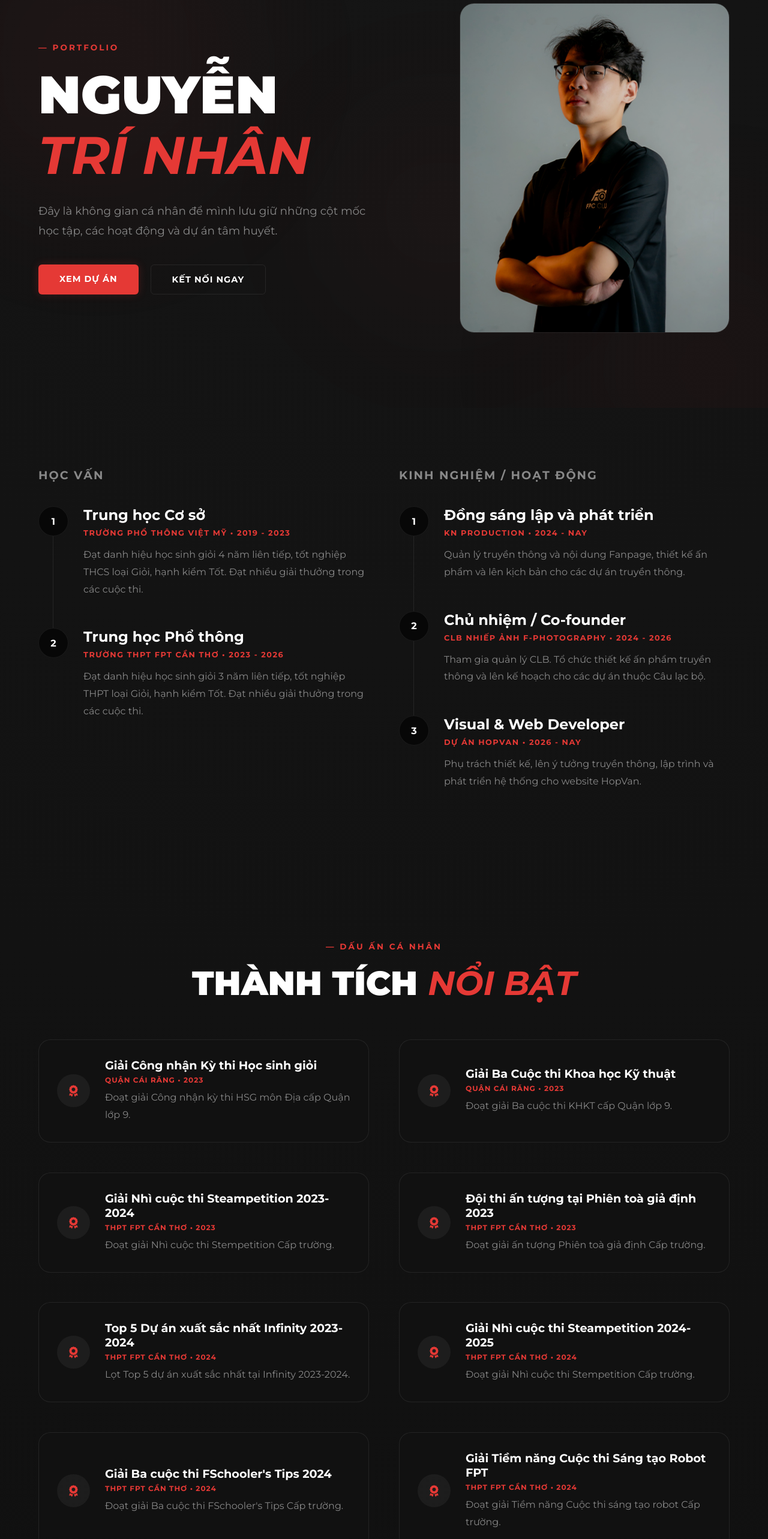
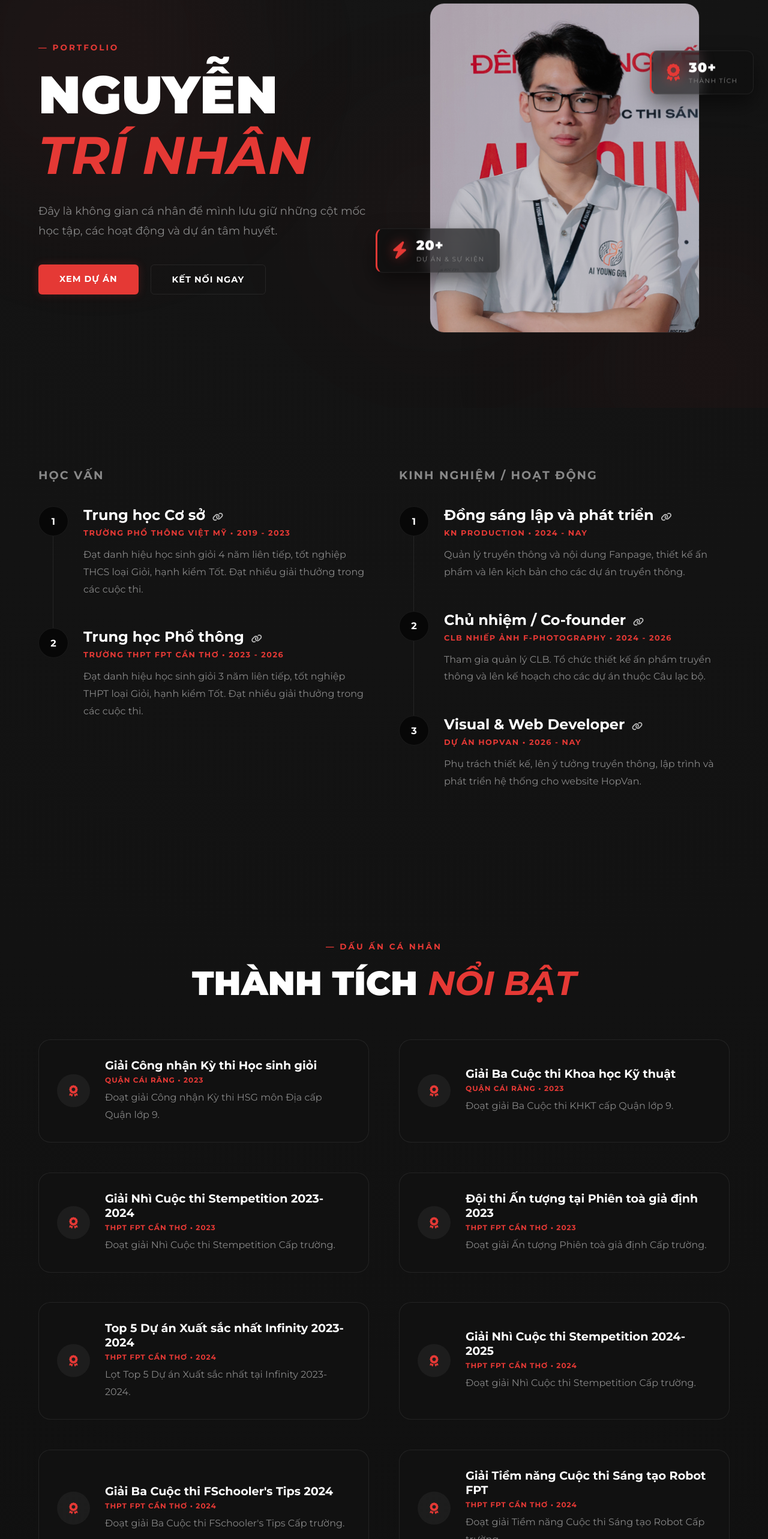
Before and after one commit to trinhan22/tri-nhan-portfolio, a React (Vite) app: page / in a window 1280 px wide. Shown: the part 120-2686 px from the top of the page at 60% size. Built offline with nearby package versions, Linux system fonts and the light colour scheme.

Commit message:
Cap nhat lien ket

```diff
--- a/src/App.jsx
+++ b/src/App.jsx
@@ -136,8 +136,9 @@ function App() {
     {
       category: 'THIẾT KẾ',
       role: '/ GRAPHIC DESIGNER / CONTENT',
-      title: 'Social Media Post - "Mấy cái post vặt"',
+      title: 'Design lộn xộn',
       desc: 'Ấn phẩm phục vụ mục đích truyền thông của F-Photo & KN Production.',
+      link: 'https://www.behance.net/gallery/244426789/SOCIAL-MEDIA-POST-KIEU-KN-PRODUCTION',
       logo: '/images/design-7/1.png',
       mainImg: '/images/design-7/1.png',
       images: [
@@ -153,6 +154,7 @@ function App() {
       role: '/ GRAPHIC DESIGNER / CONTENT',
       title: 'ID Card Design - "ID Card CLB F-Photo"',
       desc: 'Ấn phẩm phục vụ mục đích truyền thông của CLB F-Photo.',
+      link: 'https://www.behance.net/gallery/240268505/ID-CARD-F-PHOTO',
       logo: '/images/design-6/1.png',
       mainImg: '/images/design-6/1.png',
       images: [
@@ -168,6 +170,7 @@ function App() {
       role: '/ GRAPHIC DESIGNER / CONTENT',
       title: 'Key Visual - "Sự Kiện Chiếu Phim Địa Đạo"',
       desc: 'Ấn phẩm phục vụ mục đích truyền thông của CLB F-Photo.',
+      link: 'https://www.behance.net/gallery/239999329/KEY-VISUAL-CHIU-PHIM-MIN-PHI-DA-DO',
       logo: '/images/design-5/1.png',
       mainImg: '/images/design-5/2.png',
       images: [
@@ -183,6 +186,7 @@ function App() {
       role: '/ GRAPHIC DESIGNER / CONTENT',
       title: 'Social Media Post - "Tứ Trụ F-Photography"',
       desc: 'Ấn phẩm phục vụ mục đích truyền thông của CLB F-Photo.',
+      link: 'https://www.behance.net/gallery/238147195/SOCIAL-MEDIA-POST-T-TR-F-PHOTO',
       logo: '/images/design-4/1.png',
       mainImg: '/images/design-4/2.png',
       images: [
@@ -198,6 +202,7 @@ function App() {
       role: '/ GRAPHIC DESIGNER / CONTENT',
       title: 'Social Media Post - "Chiêu mộ thành viên F-Photo"',
       desc: 'Ấn phẩm phục vụ mục đích truyền thông của CLB F-Photo.',
+      link: 'https://www.behance.net/gallery/236224381/SOCIAL-MEDIA-POST-F-PHOTO-CHIEU-M-THANH-VIEN',
       logo: '/images/design-3/1.png',
       mainImg: '/images/design-3/2.png',
       images: [
@@ -213,6 +218,7 @@ function App() {
       role: '/ GRAPHIC DESIGNER / CONTENT',
       title: 'Social Media Post - "F-Photo Thay Áo Mới"',
       desc: 'Ấn phẩm phục vụ mục đích truyền thông của CLB F-Photo.',
+      link: 'https://www.behance.net/gallery/236223287/SOCIAL-MEDIA-POST-F-PHOTO-THAY-AO-MI',
       logo: '/images/design-2/1.png',
       mainImg: '/images/design-2/2.png',
       images: [
@@ -228,6 +234,7 @@ function App() {
       role: '/ GRAPHIC DESIGNER / CONTENT',
       title: 'Magazine - "Tạp chí F-Star Phương Nghi"',
       desc: 'Ấn phẩm được lựa chọn đăng tải trên Tập san kiến đọc.',
+      link: 'https://www.behance.net/gallery/236216401/MAGAZINE-F-STAR-PHUONG-NGHI',
       logo: '/images/design-1/1.png',
       mainImg: '/images/design-1/1.png',
       images: [
@@ -308,6 +315,7 @@ function App() {
       role: '/ QUẢN LÝ DỰ ÁN / BAN TỔ CHỨC',
       title: 'Sự kiện chiếu phim đặc biệt - Chào mừng tết Nguyên đán 2026',
       desc: 'Chào đón xuân Bính Ngọ 2026, CLB Nhiếp ảnh F-Photography, CLB Nấu ăn F-Chef và CLB Tâm lý F-Heart lần đầu tiên "bắt tay" tổ chức buổi công chiếu phim Tết đặc biệt: “NHÀ BÀ NỮ”.',
+      link: 'https://www.facebook.com/share/p/1NFeGFSmao/',
       logo: '/images/project-4/1.png',
       mainImg: '/images/project-4/1.png',
       images: [
@@ -323,6 +331,7 @@ function App() {
       role: '/ QUẢN LÝ DỰ ÁN / BAN TỔ CHỨC',
       title: 'Sự kiện giao lưu CLB F-Photography & CLB Nhiếp ảnh THPT BHN',
       desc: 'Buổi giao lưu cùng CLB Nhiếp Ảnh THPT Bùi Hữu Nghĩa – một dịp đặc biệt để các bạn trẻ yêu nhiếp ảnh được gặp gỡ, học hỏi và cùng nhau chia sẻ những câu chuyện sau ống kính.',
+      link: 'https://www.facebook.com/share/p/18sa5xu2Aa/',
       logo: '/images/project-3/1.png',
       mainImg: '/images/project-3/2.png',
       images: [
@@ -339,6 +348,7 @@ function App() {
       title: 'Sự kiện "Photobooth cùng FSchoolers"',
       desc: 'Dự án Chạy Photoboth với sự kết hợp đặc biệt dành riêng cho các bạn học sinh THPT FPT Cần Thơ, cuộc hợp tác giữa CLB nhiếp ảnh F-Photography và Photogenic Vietnam',
       logo: '/images/project-2/1.png',
+      link: 'https://www.facebook.com/share/p/1KUKEKgU6v/',
       mainImg: '/images/project-2/1.png',
       images: [
         '/images/project-2/2.png',
@@ -354,6 +364,7 @@ function App() {
       title: 'Cuộc thi ảnh Catch The Moment: Summer 2025',
       desc: '“Catch the moment: Summer 2025” là sân chơi dành riêng cho cán bộ nhân viên, giáo viên và học sinh trường THPT FPT Cần Thơ.',
       logo: '/images/project-1/1.png',
+      link: 'https://www.facebook.com/share/p/1KNRQsYXUC/',
       mainImg: '/images/project-1/1.png',
       images: [
         '/images/project-1/2.png',
@@ -410,63 +421,122 @@ function App() {
                   <a href="#contact" className="btn btn-outline">KẾT NỐI NGAY</a>
                 </div>
               </div>
+              {/* BỎ style position relative ở đây */}
               <div className="hero-media">
-                <div className="media-card" onMouseEnter={() => setIsHoveringBtn(true)} onMouseLeave={() => setIsHoveringBtn(false)}>
-                  <img src="/images/hero.jpg" alt="Profile Hero" />
+
+                {/* 👉 THÊM THẺ NÀY: Khóa tọa độ ôm sát đúng 450px của bức ảnh */}
+                <div style={{ position: 'relative', width: '100%', maxWidth: '450px' }}>
+
+                  <div className="media-card" onMouseEnter={() => setIsHoveringBtn(true)} onMouseLeave={() => setIsHoveringBtn(false)}>
+                    <img src="/images/hero.jpg" alt="Profile Hero" />
+                  </div>
+
+                  <div className="floating-badge badge-1">
+                    <div className="badge-icon"><i className="fas fa-bolt"></i></div>
+                    <div className="badge-text">
+                      <span className="badge-num">20+</span>
+                      <span className="badge-label">DỰ ÁN & SỰ KIỆN</span>
+                    </div>
+                  </div>
+
+                  <div className="floating-badge badge-2">
+                    <div className="badge-icon"><i className="fas fa-award"></i></div>
+                    <div className="badge-text">
+                      <span className="badge-num">30+</span>
+                      <span className="badge-label">THÀNH TÍCH</span>
+                    </div>
+                  </div>
+
                 </div>
+                {/* 👉 ĐÓNG THẺ KHÓA TỌA ĐỘ */}
+
               </div>
             </section>
 
-            {/* 2. TIMELINE SECTION (Học vấn & Kinh nghiệm - Cấu trúc Ảnh 1) */}
+            {/* 2. TIMELINE SECTION (Học vấn & Kinh nghiệm - Có link) */}
             <section id="timeline">
               <div className="grid-2">
+
+                {/* --- CỘT HỌC VẤN --- */}
                 <div className="timeline-col fade-in-section">
                   <h3 className="col-title">HỌC VẤN</h3>
+
                   <div className="timeline-item">
                     <div className="timeline-num">1</div>
                     <div className="timeline-content">
-                      <h4>Trung học Cơ sở</h4>
+                      <h4>
+                        {/* THAY LINK TRƯỜNG VIỆT MỸ VÀO href */}
+                        <a href="https://vietmycantho.edu.vn" target="_blank" rel="noreferrer" style={{ color: 'inherit', textDecoration: 'none' }} onMouseEnter={() => setIsHoveringBtn(true)} onMouseLeave={() => setIsHoveringBtn(false)}>
+                          Trung học Cơ sở <i className="fas fa-link" style={{ fontSize: '0.9rem', marginLeft: '5px', opacity: 0.7 }}></i>
+                        </a>
+                      </h4>
                       <span className="timeline-meta">Trường Phổ thông Việt Mỹ • 2019 - 2023</span>
                       <p className="text-desc">Đạt danh hiệu học sinh giỏi 4 năm liên tiếp, tốt nghiệp THCS loại Giỏi, hạnh kiểm Tốt. Đạt nhiều giải thưởng trong các cuộc thi.</p>
                     </div>
                   </div>
+
                   <div className="timeline-item">
                     <div className="timeline-num">2</div>
                     <div className="timeline-content">
-                      <h4>Trung học Phổ thông</h4>
+                      <h4>
+                        {/* THAY LINK TRƯỜNG FPT VÀO href */}
+                        <a href="https://cantho-school.fpt.edu.vn" target="_blank" rel="noreferrer" style={{ color: 'inherit', textDecoration: 'none' }} onMouseEnter={() => setIsHoveringBtn(true)} onMouseLeave={() => setIsHoveringBtn(false)}>
+                          Trung học Phổ thông <i className="fas fa-link" style={{ fontSize: '0.9rem', marginLeft: '5px', opacity: 0.7 }}></i>
+                        </a>
+                      </h4>
                       <span className="timeline-meta">Trường THPT FPT Cần Thơ • 2023 - 2026</span>
                       <p className="text-desc">Đạt danh hiệu học sinh giỏi 3 năm liên tiếp, tốt nghiệp THPT loại Giỏi, hạnh kiểm Tốt. Đạt nhiều giải thưởng trong các cuộc thi.</p>
                     </div>
                   </div>
                 </div>
 
+                {/* --- CỘT KINH NGHIỆM --- */}
                 <div className="timeline-col fade-in-section">
                   <h3 className="col-title">KINH NGHIỆM / HOẠT ĐỘNG</h3>
+
                   <div className="timeline-item">
                     <div className="timeline-num">1</div>
                     <div className="timeline-content">
-                      <h4>Đồng sáng lập và phát triển</h4>
+                      <h4>
+                        {/* THAY LINK FANPAGE KN PRODUCTION VÀO href */}
+                        <a href="https://www.facebook.com/KNProduction1" target="_blank" rel="noreferrer" style={{ color: 'inherit', textDecoration: 'none' }} onMouseEnter={() => setIsHoveringBtn(true)} onMouseLeave={() => setIsHoveringBtn(false)}>
+                          Đồng sáng lập và phát triển <i className="fas fa-link" style={{ fontSize: '0.9rem', marginLeft: '5px', opacity: 0.7 }}></i>
+                        </a>
+                      </h4>
                       <span className="timeline-meta">KN Production • 2024 - Nay</span>
                       <p className="text-desc">Quản lý truyền thông và nội dung Fanpage, thiết kế ấn phẩm và lên kịch bản cho các dự án truyền thông.</p>
                     </div>
                   </div>
+
                   <div className="timeline-item">
                     <div className="timeline-num">2</div>
                     <div className="timeline-content">
-                      <h4>Chủ nhiệm / Co-founder</h4>
+                      <h4>
+                        {/* THAY LINK CLB F-PHOTO VÀO href */}
+                        <a href="https://fphotography.club" target="_blank" rel="noreferrer" style={{ color: 'inherit', textDecoration: 'none' }} onMouseEnter={() => setIsHoveringBtn(true)} onMouseLeave={() => setIsHoveringBtn(false)}>
+                          Chủ nhiệm / Co-founder <i className="fas fa-link" style={{ fontSize: '0.9rem', marginLeft: '5px', opacity: 0.7 }}></i>
+                        </a>
+                      </h4>
                       <span className="timeline-meta">CLB Nhiếp ảnh F-Photography • 2024 - 2026</span>
                       <p className="text-desc">Tham gia quản lý CLB. Tổ chức thiết kế ấn phẩm truyền thông và lên kế hoạch cho các dự án thuộc Câu lạc bộ.</p>
                     </div>
                   </div>
+
                   <div className="timeline-item">
                     <div className="timeline-num">3</div>
                     <div className="timeline-content">
-                      <h4>Visual & Web Developer</h4>
+                      <h4>
+                        {/* THAY LINK HOPVAN VÀO href */}
+                        <a href="https://hopvan.info.vn" target="_blank" rel="noreferrer" style={{ color: 'inherit', textDecoration: 'none' }} onMouseEnter={() => setIsHoveringBtn(true)} onMouseLeave={() => setIsHoveringBtn(false)}>
+                          Visual & Web Developer <i className="fas fa-link" style={{ fontSize: '0.9rem', marginLeft: '5px', opacity: 0.7 }}></i>
+                        </a>
+                      </h4>
                       <span className="timeline-meta">Dự án HopVan • 2026 - Nay</span>
                       <p className="text-desc">Phụ trách thiết kế, lên ý tưởng truyền thông, lập trình và phát triển hệ thống cho website HopVan.</p>
                     </div>
                   </div>
                 </div>
+
               </div>
             </section>
 
@@ -484,7 +554,7 @@ function App() {
                   <div className="achieve-info">
                     <h4>Giải Công nhận Kỳ thi Học sinh giỏi</h4>
                     <span>Quận Cái Răng • 2023</span>
-                    <p className="text-desc">Đoạt giải Công nhận kỳ thi HSG môn Địa cấp Quận lớp 9.</p>
+                    <p className="text-desc">Đoạt giải Công nhận Kỳ thi HSG môn Địa cấp Quận lớp 9.</p>
                   </div>
                 </div>
 
@@ -494,7 +564,7 @@ function App() {
                   <div className="achieve-info">
                     <h4>Giải Ba Cuộc thi Khoa học Kỹ thuật</h4>
                     <span>Quận Cái Răng • 2023</span>
-                    <p className="text-desc">Đoạt giải Ba cuộc thi KHKT cấp Quận lớp 9.</p>
+                    <p className="text-desc">Đoạt giải Ba Cuộc thi KHKT cấp Quận lớp 9.</p>
                   </div>
                 </div>
 
@@ -502,9 +572,9 @@ function App() {
                 <div className="glow-card achieve-card fade-in-section">
                   <div className="achieve-icon"><i className="fas fa-award"></i></div>
                   <div className="achieve-info">
-                    <h4>Giải Nhì cuộc thi Steampetition 2023-2024</h4>
+                    <h4>Giải Nhì Cuộc thi Stempetition 2023-2024</h4>
                     <span>THPT FPT Cần Thơ • 2023</span>
-                    <p className="text-desc">Đoạt giải Nhì cuộc thi Stempetition Cấp trường.</p>
+                    <p className="text-desc">Đoạt giải Nhì Cuộc thi Stempetition Cấp trường.</p>
                   </div>
                 </div>
 
@@ -512,9 +582,9 @@ function App() {
                 <div className="glow-card achieve-card fade-in-section">
                   <div className="achieve-icon"><i className="fas fa-award"></i></div>
                   <div className="achieve-info">
-                    <h4>Đội thi ấn tượng tại Phiên toà giả định 2023</h4>
+                    <h4>Đội thi Ấn tượng tại Phiên toà giả định 2023</h4>
                     <span>THPT FPT Cần Thơ • 2023</span>
-                    <p className="text-desc">Đoạt giải ấn tượng Phiên toà giả định Cấp trường.</p>
+                    <p className="text-desc">Đoạt giải Ấn tượng Phiên toà giả định Cấp trường.</p>
                   </div>
                 </div>
 
@@ -522,9 +592,9 @@ function App() {
                 <div className="glow-card achieve-card fade-in-section">
                   <div className="achieve-icon"><i className="fas fa-award"></i></div>
                   <div className="achieve-info">
-                    <h4>Top 5 Dự án xuất sắc nhất Infinity 2023-2024</h4>
+                    <h4>Top 5 Dự án Xuất sắc nhất Infinity 2023-2024</h4>
                     <span>THPT FPT Cần Thơ • 2024</span>
-                    <p className="text-desc">Lọt Top 5 dự án xuất sắc nhất tại Infinity 2023-2024.</p>
+                    <p className="text-desc">Lọt Top 5 Dự án Xuất sắc nhất tại Infinity 2023-2024.</p>
                   </div>
                 </div>
 
@@ -532,9 +602,9 @@ function App() {
                 <div className="glow-card achieve-card fade-in-section">
                   <div className="achieve-icon"><i className="fas fa-award"></i></div>
                   <div className="achieve-info">
-                    <h4>Giải Nhì cuộc thi Steampetition 2024-2025</h4>
+                    <h4>Giải Nhì Cuộc thi Stempetition 2024-2025</h4>
                     <span>THPT FPT Cần Thơ • 2024</span>
-                    <p className="text-desc">Đoạt giải Nhì cuộc thi Stempetition Cấp trường.</p>
+                    <p className="text-desc">Đoạt giải Nhì Cuộc thi Stempetition Cấp trường.</p>
                   </div>
                 </div>
 
@@ -542,9 +612,9 @@ function App() {
                 <div className="glow-card achieve-card fade-in-section">
                   <div className="achieve-icon"><i className="fas fa-award"></i></div>
                   <div className="achieve-info">
-                    <h4>Giải Ba cuộc thi FSchooler's Tips 2024</h4>
+                    <h4>Giải Ba Cuộc thi FSchooler's Tips 2024</h4>
                     <span>THPT FPT Cần Thơ • 2024</span>
-                    <p className="text-desc">Đoạt giải Ba cuộc thi FSchooler's Tips Cấp trường.</p>
+                    <p className="text-desc">Đoạt giải Ba Cuộc thi FSchooler's Tips Cấp trường.</p>
                   </div>
                 </div>
 
@@ -554,7 +624,7 @@ function App() {
                   <div className="achieve-info">
                     <h4>Giải Tiềm năng Cuộc thi Sáng tạo Robot FPT</h4>
                     <span>THPT FPT Cần Thơ • 2024</span>
-                    <p className="text-desc">Đoạt giải Tiềm năng Cuộc thi sáng tạo robot Cấp trường.</p>
+                    <p className="text-desc">Đoạt giải Tiềm năng Cuộc thi Sáng tạo Robot Cấp trường.</p>
                   </div>
                 </div>
 
@@ -574,7 +644,7 @@ function App() {
                   <div className="achieve-info">
                     <h4>Giải Nhì Cuộc thi Khoa học Kỹ thuật</h4>
                     <span>Thành phố Cần Thơ • 2024</span>
-                    <p className="text-desc">Đoạt giải Nhì cuộc thi KHKT cấp Thành phố.</p>
+                    <p className="text-desc">Đoạt giải Nhì Cuộc thi KHKT cấp Thành phố.</p>
                   </div>
                 </div>
 
@@ -582,9 +652,9 @@ function App() {
                 <div className="glow-card achieve-card fade-in-section">
                   <div className="achieve-icon"><i className="fas fa-award"></i></div>
                   <div className="achieve-info">
-                    <h4>Ngày Hội Địa Lí Đa Quốc Gia Mùa 2</h4>
+                    <h4>Ngày hội Địa lí Đa quốc gia mùa 2</h4>
                     <span>THPT FPT Cần Thơ • 2024</span>
-                    <p className="text-desc">Đoạt Giải Infographic Ấn Tượng.</p>
+                    <p className="text-desc">Đoạt Giải Infographic Ấn tượng.</p>
                   </div>
                 </div>
 
@@ -634,7 +704,7 @@ function App() {
                   <div className="achieve-info">
                     <h4>Top 1 Địa lý - Tiếp sức mùa thi 2025</h4>
                     <span>THPT FPT Cần Thơ • 2025</span>
-                    <p className="text-desc">Đoạt Top 1 Môn Địa Lý tại Tiếp sức mùa thi 2025.</p>
+                    <p className="text-desc">Đoạt Top 1 môn Địa lý tại Tiếp sức mùa thi 2025.</p>
                   </div>
                 </div>
 
@@ -712,9 +782,9 @@ function App() {
                 <div className="glow-card achieve-card fade-in-section">
                   <div className="achieve-icon"><i className="fas fa-award"></i></div>
                   <div className="achieve-info">
-                    <h4>Top 63 dự án được đăng trên báo Thanh Niên</h4>
+                    <h4>Top 63 Dự án được đăng trên báo Thanh Niên</h4>
                     <span>Cấp Quốc gia • 2025</span>
-                    <p className="text-desc">Top 63 dự án tại cuộc thi phim ngắn Vietnamese 2025.</p>
+                    <p className="text-desc">Top 63 Dự án tại Cuộc thi phim ngắn Vietnamese 2025.</p>
                   </div>
                 </div>
 
@@ -973,8 +1043,8 @@ function App() {
                 <div className="footer-nav" style={{ flexDirection: 'row', gap: '20px' }} onMouseEnter={() => setIsHoveringBtn(true)} onMouseLeave={() => setIsHoveringBtn(false)}>
                   <a href="https://www.facebook.com/tris.nhaan" target="_blank" rel="noreferrer">FACEBOOK</a>
                   <a href="https://www.instagram.com/n.trisnhaan/" target="_blank" rel="noreferrer">INSTAGRAM</a>
+                  <a href="https://www.tiktok.com/@ng_tri_nhan" target="_blank" rel="noreferrer">TIKTOK</a>
                   <a href="https://www.behance.net/trnhnnguyn2" target="_blank" rel="noreferrer">BEHANCE</a>
-                  <a href="#" target="_blank" rel="noreferrer">GITHUB</a>
                 </div>
               </div>
             </div>
--- a/src/index.css
+++ b/src/index.css
@@ -46,8 +46,8 @@ body {
   transition: width 0.3s, height 0.3s, background-color 0.3s, box-shadow 0.3s;
 
   /* Hiệu ứng ánh sáng đỏ tỏa ra xung quanh lúc bình thường */
-  box-shadow: 0 0 10px 2px var(--primary-color),
-              0 0 20px 6px rgba(229, 57, 53, 0.4);
+  box-shadow: 0 0 20px 4px var(--primary-color),
+              0 0 40px 12px rgba(229, 57, 53, 0.4);
 }
 
 .custom-cursor.hovering {
@@ -139,7 +139,8 @@ section { padding: 100px 5%; position: relative; max-width: 1400px; margin: 0 au
 .hero-media {
   flex: 1;
   display: flex;
-  justify-content: flex-end;
+  justify-content: center;
+  align-items: center;
 }
 
 /* Tăng nhẹ size ảnh bên phải để cân đối với chữ to */
@@ -371,6 +372,7 @@ footer { padding: 60px 5%; border-top: 1px solid var(--border-color); display: f
 .footer-nav { display: flex; flex-direction: column; gap: 15px; }
 .footer-nav a { color: white; text-decoration: none; font-weight: 700; letter-spacing: 1px; transition: 0.3s; }
 .footer-nav a:hover { color: var(--primary-color); }
+
 /* =========================================
    CUSTOM SCROLLBAR (THANH CUỘN)
 ========================================== */
@@ -706,3 +708,67 @@ header > .nav-links:nth-child(2)::-webkit-scrollbar {
   transform: translateY(-3px) scale(1.1) rotate(5deg);
   box-shadow: 0 5px 15px rgba(229, 57, 53, 0.4);
 }
+
+
+/* =========================================
+   THẺ LƠ LỬNG LẤP KHOẢNG TRỐNG (HERO BADGES)
+========================================== */
+.floating-badge {
+  position: absolute;
+  display: flex;
+  align-items: center;
+  gap: 15px;
+  background: rgba(15, 15, 15, 0.65); /* Kính mờ xuyên thấu */
+  backdrop-filter: blur(12px);
+  -webkit-backdrop-filter: blur(12px);
+  border: 1px solid rgba(255, 255, 255, 0.08);
+  border-left: 3px solid var(--primary-color); /* Vạch sáng đỏ bên trái */
+  padding: 15px 25px;
+  border-radius: 12px;
+  box-shadow: 0 15px 35px rgba(0, 0, 0, 0.5);
+  z-index: 10;
+  animation: float-up-down 4s ease-in-out infinite alternate;
+  pointer-events: none; /* Để chuột xuyên qua không bị vướng */
+}
+
+/* Thẻ 1: Cắn vào viền dưới bên TRÁI */
+.badge-1 {
+  bottom: 15%;
+  left: -90px;
+  padding: 15px 25px;
+}
+
+/* Thẻ 2: Cắn vào viền trên bên PHẢI (Đối xứng) */
+.badge-2 {
+  top: 15%;
+  right: -90px;
+  left: auto; /* 👈 Hủy lệnh left cũ để nó bám vào lề phải */
+  animation-delay: -2s;
+}
+
+/* Icon phát sáng */
+.badge-icon {
+  color: var(--primary-color);
+  font-size: 1.8rem;
+  filter: drop-shadow(0 0 10px rgba(229, 57, 53, 0.6));
+}
+
+/* Định dạng chữ */
+.badge-text { display: flex; flex-direction: column; }
+.badge-num { font-size: 1.4rem; font-weight: 900; color: white; line-height: 1.1; letter-spacing: 1px; }
+.badge-label { font-size: 0.65rem; color: var(--text-muted); text-transform: uppercase; letter-spacing: 1.5px; margin-top: 4px;}
+
+/* Animation nhấp nhô mượt mà */
+@keyframes float-up-down {
+  0% { transform: translateY(0px); }
+  100% { transform: translateY(-20px); }
+}
+
+/* Responsive cho mobile tự rụt vào để không tràn màn hình */
+@media (max-width: 900px) {
+  .badge-1 { left: -15px; bottom: 10%; padding: 10px 15px; }
+  .badge-2 { right: -15px; top: 10%; left: auto; padding: 10px 15px; }
+  .badge-num { font-size: 1.1rem; }
+  .badge-label { font-size: 0.55rem; }
+  .badge-icon { font-size: 1.4rem; }
+}
```
Also changed, not shown: public/images/hero.jpg.
